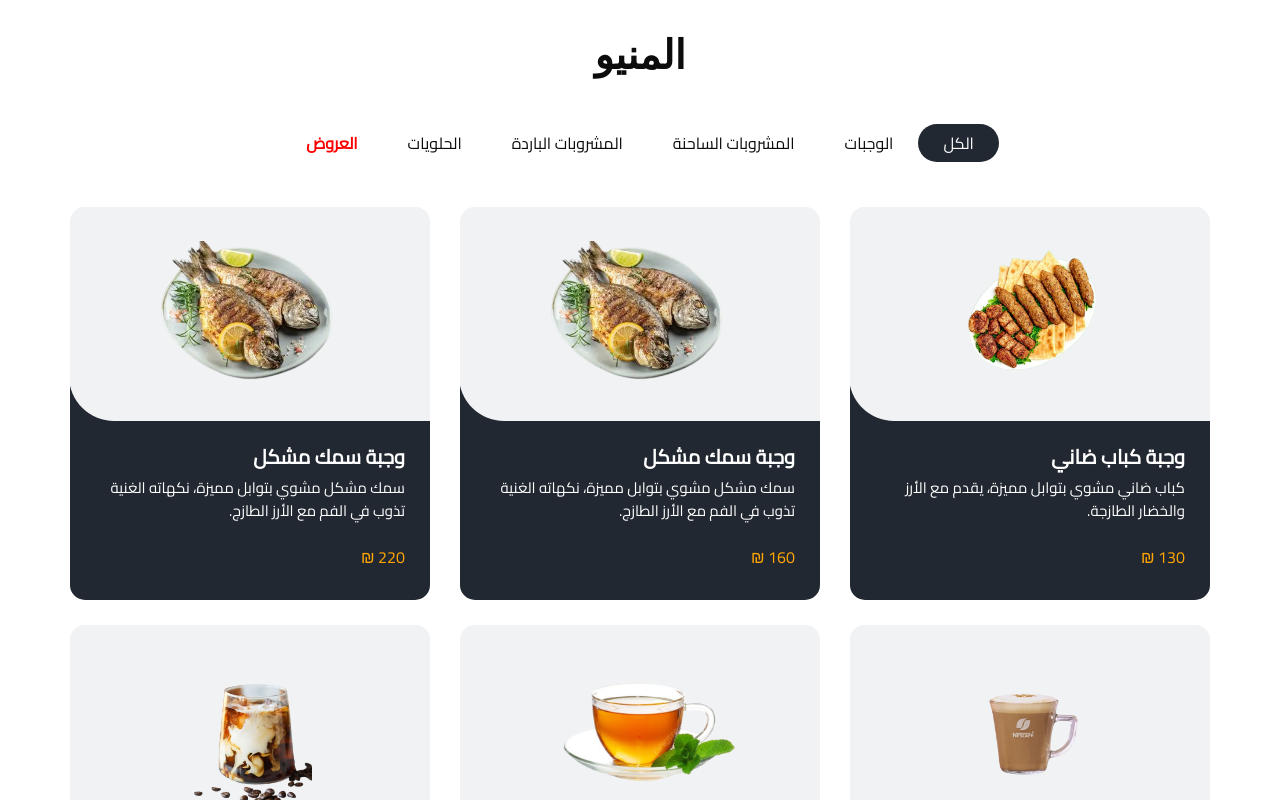
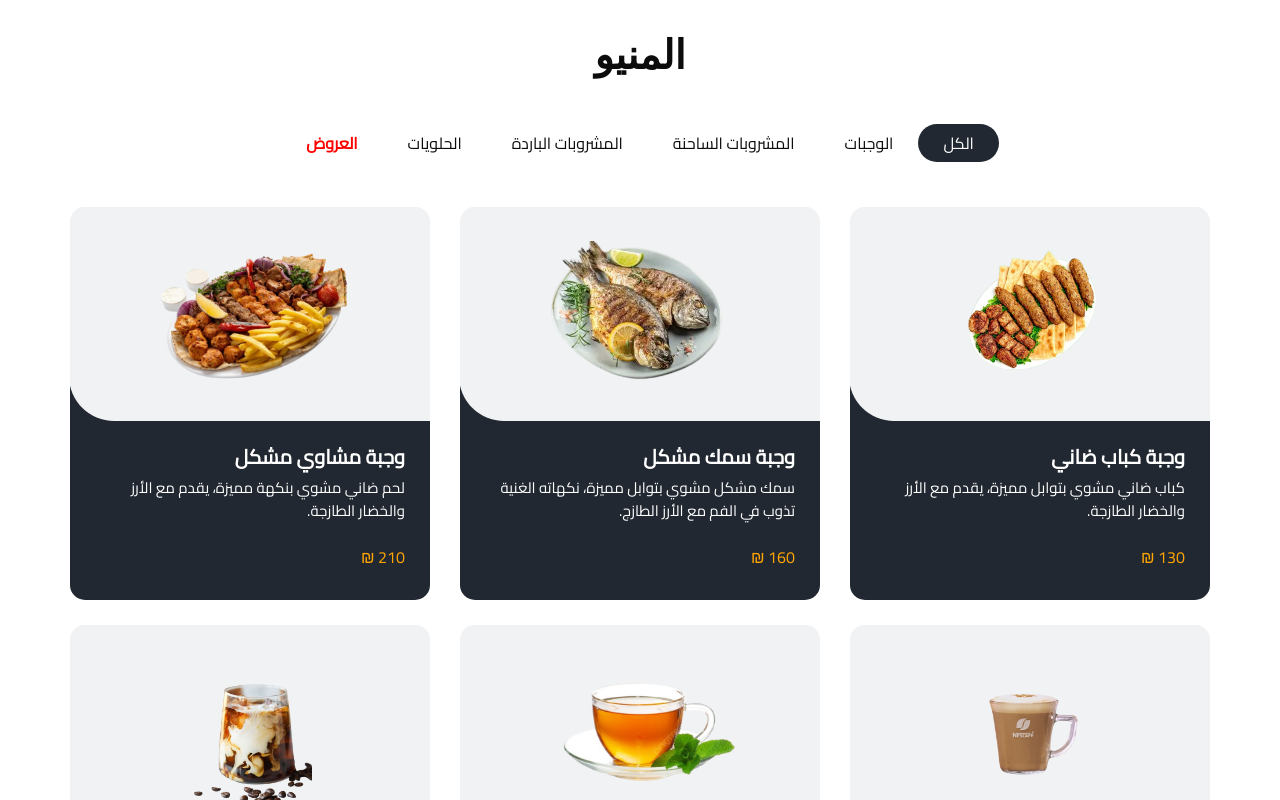
Before and after one commit to ahmedagha2023/sand-beach, a plain HTML site: page index.html in a window 1280 px wide. Shown: the part 1340-2140 px from the top of the page. Drawn offline with nearby package versions, Linux system fonts and the light colour scheme; some packages are replaced by stand-ins of ours.

Commit message:
Delete item and Add item

```diff
--- a/index.html
+++ b/index.html
@@ -281,29 +281,29 @@
           </div>
 
 
-
           <div class="col-sm-6 col-lg-4 all fast_food">
             <div class="box">
               <div>
                 <div class="img-box">
-                  <img src="images/Fish.png" alt="">
+                  <img src="images/Grills.png" alt="">
                 </div>
                 <div class="detail-box">
                   <h5>
-                    وجبة سمك مشكل
+                    وجبة مشاوي مشكل
                   </h5>
                   <p>
-                    سمك مشكل مشوي بتوابل مميزة، نكهاته الغنية تذوب في الفم مع الأرز الطازج.
+                    لحم ضاني مشوي بنكهة مميزة، يقدم مع الأرز والخضار الطازجة.
                   </p>
                   <div class="options">
                     <h6 style="color: orange;">
-                      220 ₪
+                      210 ₪
                     </h6>
                   </div>
                 </div>
               </div>
             </div>
           </div>
+
 
           <div class="col-sm-6 col-lg-4 all hot_drinks">
             <div class="box">
```
